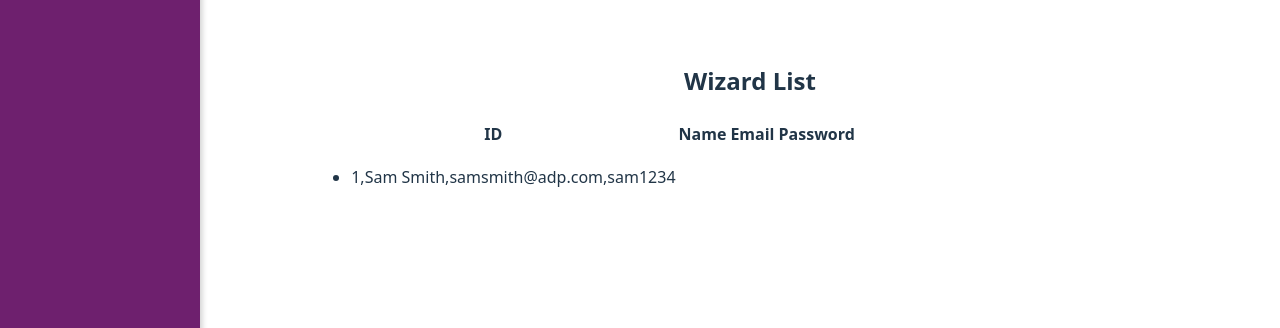
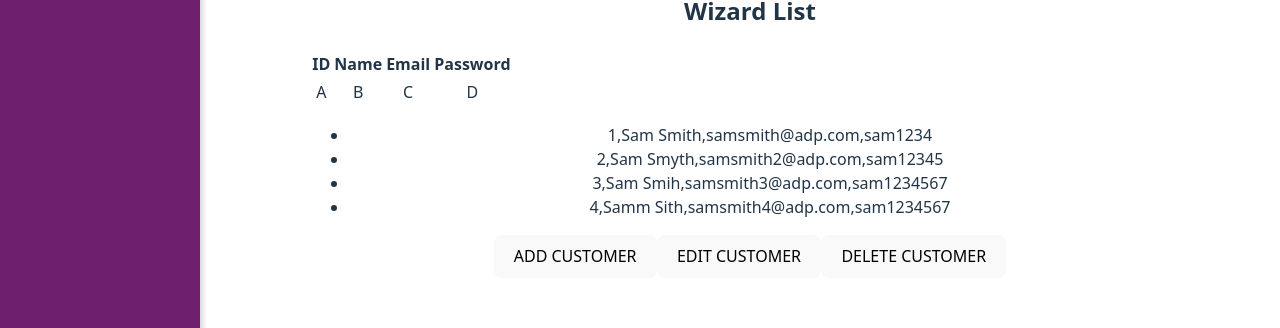
Before and after one commit to Jofoto/Hogwarts-Finest, a React (Vite) app: page / in a window 1280 px wide. Both pictures are taken after a click on the item "List". Shown: the part 383-711 px from the top of the page. Built offline with nearby package versions, Linux system fonts and the light colour scheme.

Commit message:
Display customer list
Display customer list

[FEATURES]
- Display customer list
- (de)selectable customer item
- Added basic buttons

```diff
--- a/src/App.css
+++ b/src/App.css
@@ -5,6 +5,7 @@
   margin: 0 auto;
   padding: 2rem;
   text-align: center;
+  --primary-color: rgb(110, 32, 110);
 }
 
 .app{
@@ -21,7 +22,7 @@
   margin-bottom: 24px;
   border-bottom: 4px solid black;
   border-radius: 0 0 12px 12px;
-  background: rgb(110, 32, 110);
+  background: var(--primary-color);
   padding: 12px 18px;
   color: #eeba30;
   margin-left: 180px;
@@ -61,7 +62,7 @@
   left: 0;
   width: 200px;
   height: 100%;
-  background: rgb(110, 32, 110);
+  background: var(--primary-color);
   padding-top: 100px;
   box-shadow: 2px 0 6px rgba(0,0,0,0.2);
 }
@@ -83,7 +84,7 @@
 }
 
 .aside nav li.active {
-  background: rgb(110, 32, 110);
+  background: var(--primary-color);
   color: #eeba30;
   font-weight:bold;
   border-left: 4px solid #eeba30;
@@ -98,3 +99,8 @@
   margin-left:220px;
   padding: 20px;
 }
+
+
+.selected{
+  font-weight: bold;
+}
--- a/src/App.jsx
+++ b/src/App.jsx
@@ -1,18 +1,34 @@
-import { useState } from 'react'
-import './App.css'
+import { useState } from 'react';
+import './App.css';
+import hlogo from './assets/HLogo.jpg';
 
 function App() {
   const customerList = [
-    { id: 1, name: "Sam Smith", email: "samsmith@adp.com", password: "sam1234" }
-  ];
+    { id: 1, name: "Sam Smith", email: "samsmith@adp.com", password: "sam1234" },
+    { id: 2, name: "Sam Smyth", email: "samsmith2@adp.com", password: "sam12345" },
+    { id: 3, name: "Sam Smih", email: "samsmith3@adp.com", password: "sam1234567" },
+    { id: 4, name: "Samm Sith", email: "samsmith4@adp.com", password: "sam1234567" }
+  ];5
 
   const [customers, setCustomers] = useState(customerList);
   const [view, setView] = useState('Home');
 
+  const [selectedArticleId, setSelectedArticleId] = useState(-1);
+
+  const selectArticle = function(artId) {
+    if (selectedArticleId == artId) {
+      setSelectedArticleId(-1);
+      console.log(`Customer ${artId} was deselected`);
+    } else {
+      setSelectedArticleId(artId)
+      console.log(`Customer ${artId} was selected`);
+    }
+  }
+
   return (
     <div className='app'>
       <header className='header'><h1>Hogwarts Finest Customer List</h1>
-        <img src="./public/HLogo.jpg" alt='Logo' className='logo'/>
+        <img src={hlogo} alt='Logo' className='logo' />
       </header>
 
       {/* Body */}
@@ -53,22 +69,27 @@ function App() {
                 <tr><th>ID</th><th>Name</th><th>Email</th><th>Password</th></tr>
               </thead>
               <tbody>
+                <tr><td>A</td><td>B</td><td>C</td><td>D</td></tr>
+              </tbody>
+            </table>
             <ul className='customerList'>
-                  {customerList.map((customers) => {
+              {customerList.map((customers, index) => {
                 return (
-                      <li key={customers.id}>
+                  <li key={customers.id} onClick={(_) => selectArticle(customers.id)} className={(selectedArticleId == customers.id) ? 'selected' : ''}>
                     {customers.id},
                     {customers.name},
                     {customers.email},
                     {customers.password}
                   </li>
                 );
-                      console.log(`${customerList[0].name} Here are the customers!`);
               })
               }
             </ul>
-              </tbody>
-            </table>
+            <div>
+              <button id="add-btn" onClick={() => console.log(`Just pressed the add-btn`)}>ADD CUSTOMER</button>
+              <button id="edit-btn" onClick={() => console.log(`Just pressed the edit-btn`)}>EDIT CUSTOMER</button>
+              <button id="delete-btn" onClick={() => console.log(`Just pressed the delete-btn`)}>DELETE CUSTOMER</button>
+            </div>
           </section>
         )}
 
```
Lines whose indentation alone changed are shown as unchanged.
